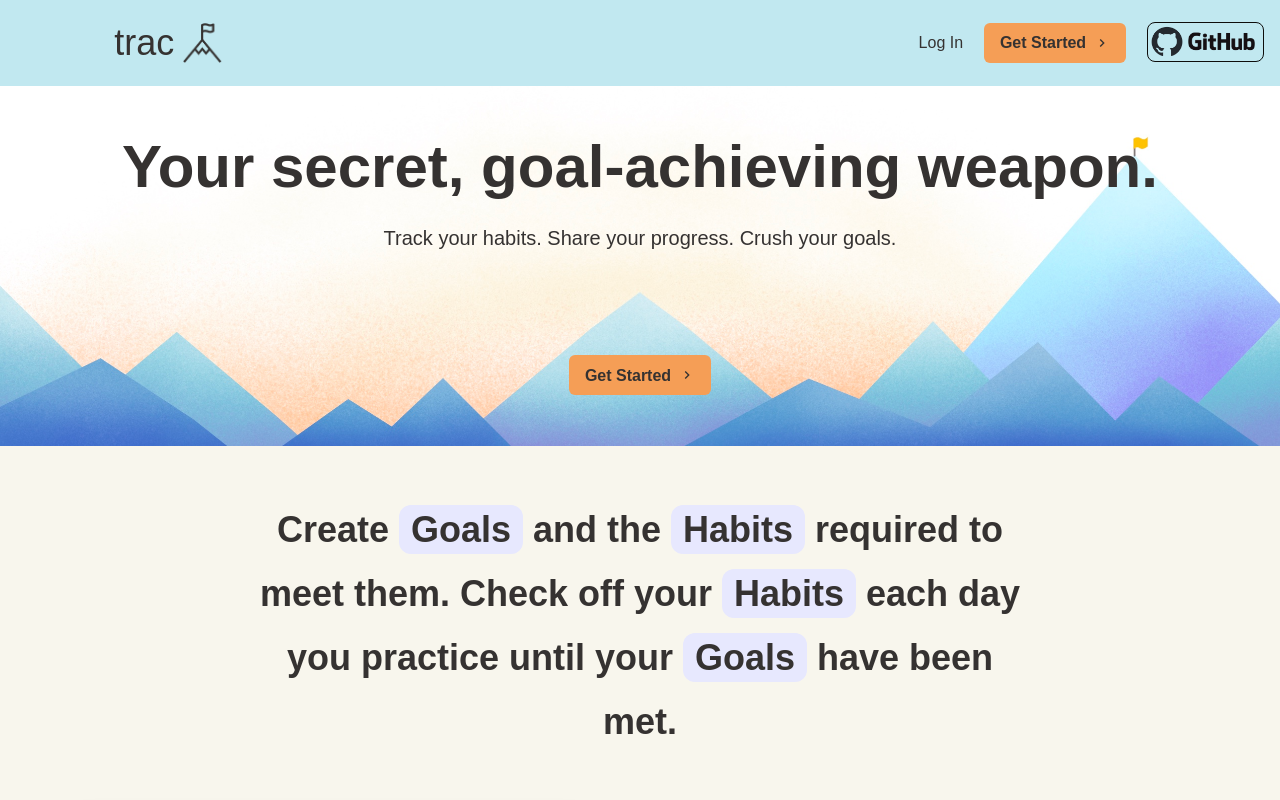
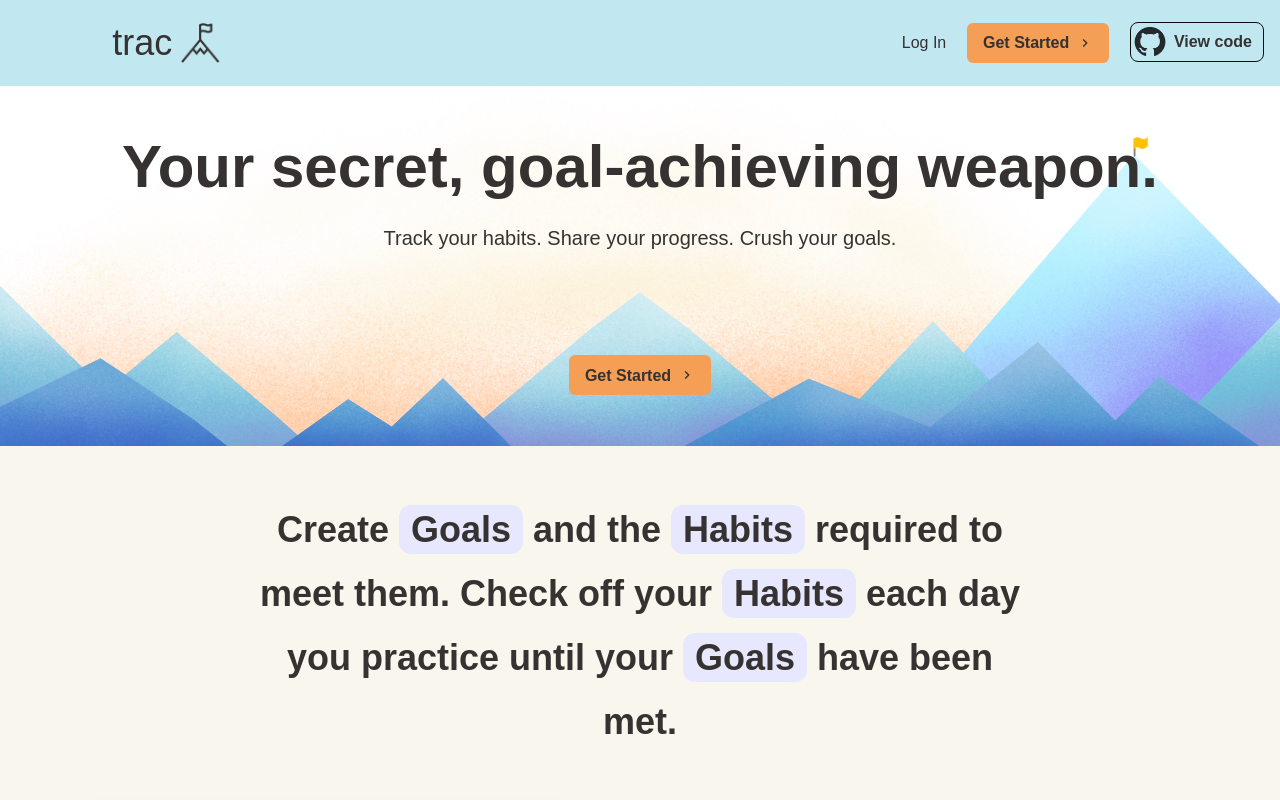
Before and after one commit to dyazdani/trac, a React (Vite) app: page / in a window 1280 px wide. Shown: the top 800 px of the page. Built offline with nearby package versions, Linux system fonts and the light colour scheme; a web font is replaced by a local one.

Commit message:
Changed label on GitHub button to say 'View code'

```diff
--- a/src/client/components/GitHubButton.tsx
+++ b/src/client/components/GitHubButton.tsx
@@ -1,8 +1,11 @@
 import {
+    Box,
     Flex,
     Image,
     LinkBox,
-    LinkOverlay
+    LinkOverlay,
+    Spacer,
+    Text
 } from "@chakra-ui/react";
 
 export interface GitHubButtonProps {
@@ -44,11 +47,13 @@ const GitHubButton = (
                         alt="GitHub mark"
                         height="100%"
                     />
-                    <Image
-                        src="/images/GitHub_Logo.png"
-                        alt="GitHub logo"
-                        height="100%"
-                    />
+                    <Text
+                        as='b'
+                        marginLeft=".5rem"
+                        marginRight=".5rem"
+                    >
+                        View code
+                    </Text>
                 </Flex>
             </LinkOverlay>
         </LinkBox>
```
